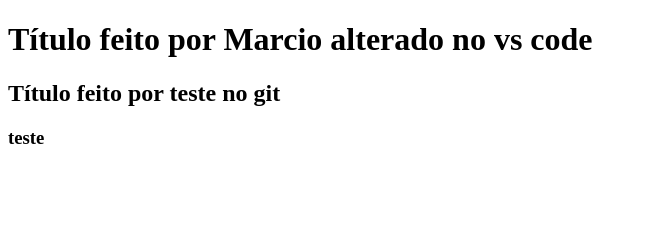
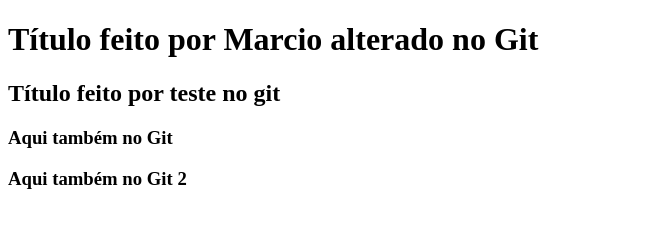
Before and after one commit to marciocostaneskiv6/PROJETOS-GIT, a plain HTML site: page index.html in a window 1280 px wide. Shown: the whole page, without its empty margins (0-647 px from the left). Drawn offline with Linux system fonts and the light colour scheme.

Commit message:
Update index.html

```diff
--- a/index.html
+++ b/index.html
@@ -6,8 +6,9 @@
     <title>Git e Github</title>
 </head>
 <body>
-    <h1>Título feito por Marcio alterado no vs code</h1>
+    <h1>Título feito por Marcio alterado no Git</h1>
     <h2>Título feito por teste no git</h2>
-    <h3>teste</h3>
+    <h3>Aqui também no Git</h3>
+    <h3>Aqui também no Git 2</h3>
 </body>
 </html>
```
